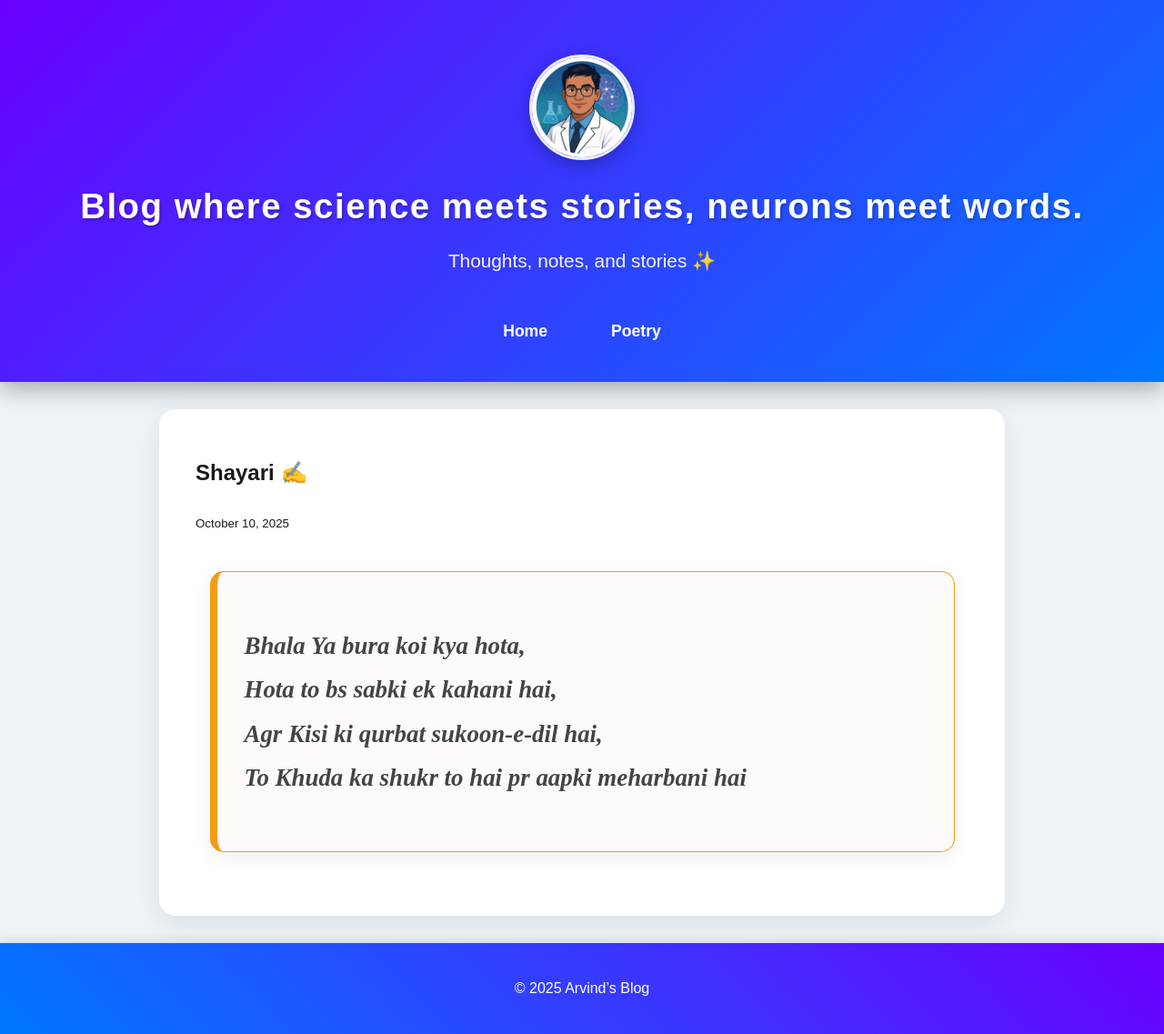
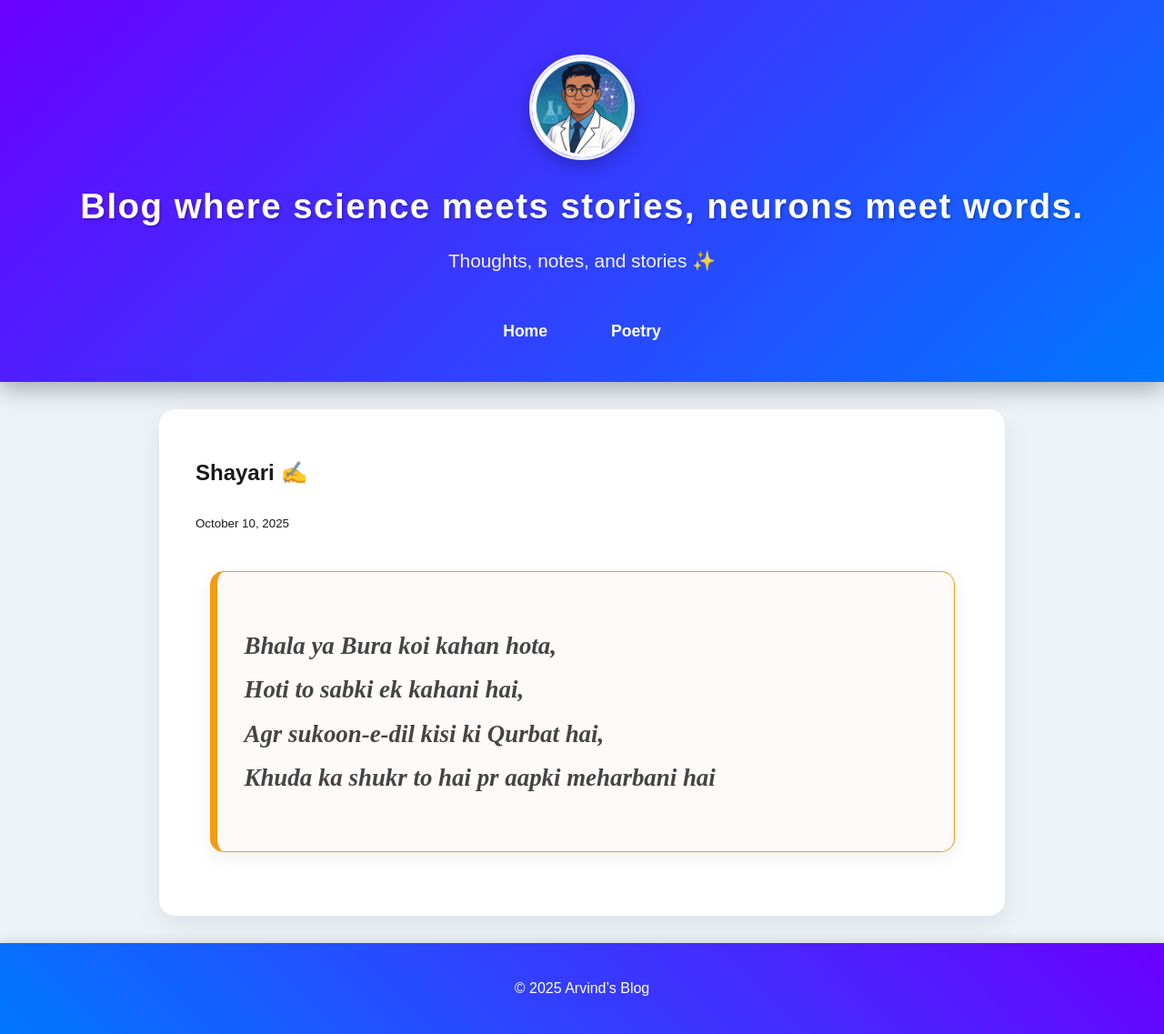
Before and after one commit to arvindomics/MyBlog, a Jekyll site: the page built from _posts/2025-10-10-shayari.md, in a window 1280 px wide. Shown: the whole page at 91% size. Built offline with Jekyll 4.4.1, drawn with Linux system fonts in a browser that asks for light colours.

Commit message:
Update 2025-10-10-shayari.md

```diff
--- a/_posts/2025-10-10-shayari.md
+++ b/_posts/2025-10-10-shayari.md
@@ -6,8 +6,8 @@ categories: poetry
 ---
 
 <p style="text-align:left; font-style:italic; font-size: 1.2em; line-height: 1.8;">
-<strong>Bhala Ya bura koi kya hota,</strong><br>
-<strong>Hota to bs sabki ek kahani hai,</strong><br>
-<strong>Agr Kisi ki qurbat sukoon-e-dil hai,</strong><br>
-<strong>To Khuda ka shukr to hai pr aapki meharbani hai</strong>
+<strong>Bhala ya Bura koi kahan hota,</strong><br>
+<strong>Hoti to sabki ek kahani hai,</strong><br>
+<strong>Agr sukoon-e-dil kisi ki Qurbat hai,</strong><br>
+<strong>Khuda ka shukr to hai pr aapki meharbani hai</strong>
 </p>
```
